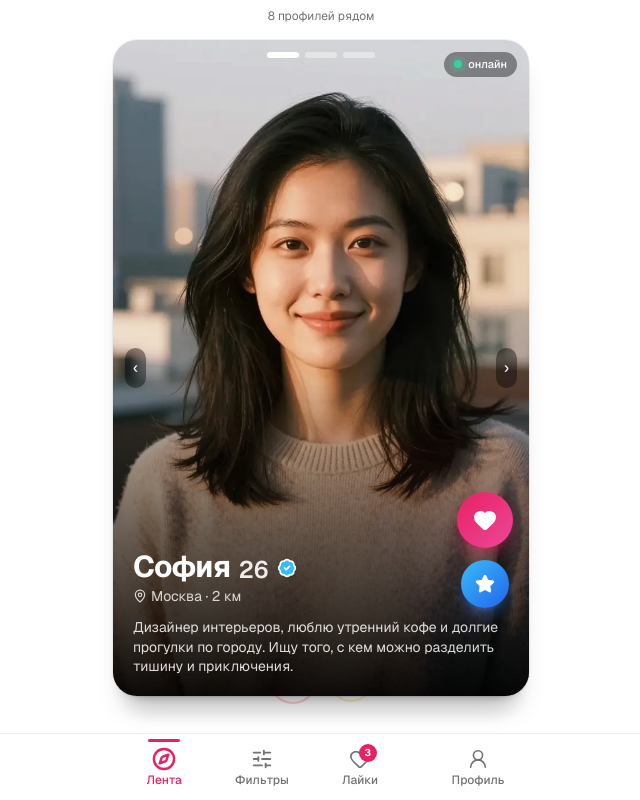
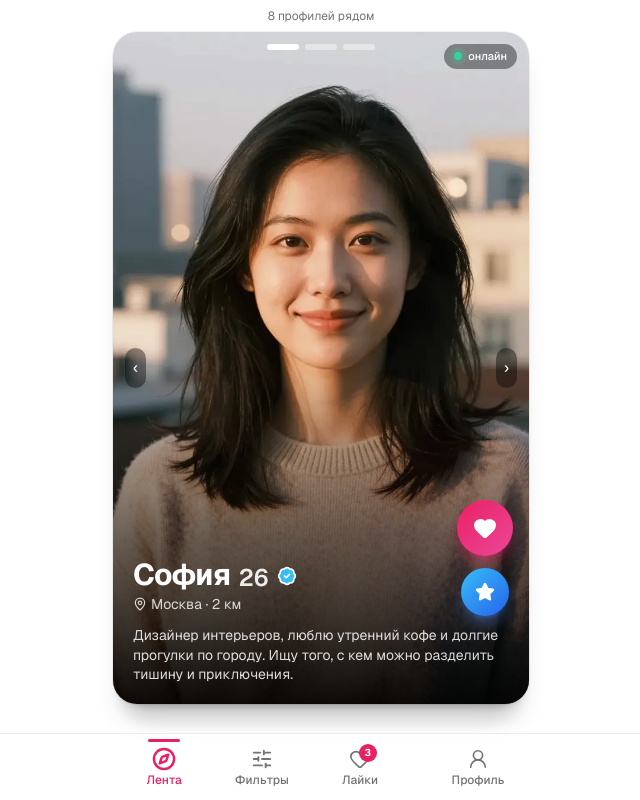
Before and after one commit to Manska2525/VVV-12, a Next.js app: page / in a window 1280 px wide. Shown: the whole page, without its empty margins (319-959 px from the left). Built offline with nearby package versions, Linux system fonts and the light colour scheme.

Commit message:
feat(ui): enable vertical swipe navigation; remove bottom action bar; extend photos down

```diff
--- a/src/components/app/discover-screen.tsx
+++ b/src/components/app/discover-screen.tsx
@@ -1,7 +1,7 @@
 "use client";
 
 import { Filter, RotateCcw, Sparkles, X, Heart, Star } from "lucide-react";
-import { useMemo, useState } from "react";
+import { useMemo, useState, useEffect } from "react";
 import { cn } from "@/lib/utils";
 import { useApp } from "./app-store";
 import { SwipeCard } from "./swipe-card";
@@ -10,8 +10,11 @@ import { hapticImpact } from "@/lib/telegram";
 export function DiscoverScreen() {
   const { deck, swipe, rewind, setFiltersOpen, swipes } = useApp();
   const [lastSwipedId, setLastSwipedId] = useState<string | null>(null);
+  const [navOffset, setNavOffset] = useState(0);
 
-  const visible = useMemo(() => deck.slice(0, 3), [deck]);
+  useEffect(() => setNavOffset(0), [deck.length]);
+
+  const visible = useMemo(() => deck.slice(navOffset, navOffset + 3), [deck, navOffset]);
   const canRewind = Object.keys(swipes).length > 0 && lastSwipedId !== null;
 
   const handleSwipe = (profileId: string, direction: "like" | "pass" | "super") => {
@@ -28,6 +31,14 @@ export function DiscoverScreen() {
     handleSwipe(top.id, direction);
   };
 
+  const goNextProfile = () => {
+    if (navOffset + 1 <= Math.max(0, deck.length - 1)) setNavOffset((s) => s + 1);
+  };
+
+  const goPrevProfile = () => {
+    if (navOffset - 1 >= 0) setNavOffset((s) => s - 1);
+  };
+
   return (
     <div className="flex h-full flex-col">
       <header className="px-5 py-2">
@@ -40,7 +51,7 @@ export function DiscoverScreen() {
         </div>
       </header>
 
-      <div className="relative flex-1 px-4 py-2">
+      <div className="relative flex-1 px-4 py-0">
         {deck.length === 0 ? (
           <EmptyDeck />
         ) : (
@@ -57,6 +68,8 @@ export function DiscoverScreen() {
                     stackIndex={stackIndex}
                     onLike={(id) => handleSwipe(id, "like")}
                     onSuper={(id) => handleSwipe(id, "super")}
+                    onNextProfile={goNextProfile}
+                    onPrevProfile={goPrevProfile}
                   />
                 );
               })}
@@ -64,28 +77,7 @@ export function DiscoverScreen() {
         )}
       </div>
 
-      <div className="absolute inset-x-0 bottom-24 z-20 flex items-center justify-center gap-3 px-6">
-        <ActionButton
-          onClick={() => handleAction("pass")}
-          variant="ghost"
-          ariaLabel="Пропустить"
-          disabled={deck.length === 0}
-        >
-          <X className="h-6 w-6" />
-        </ActionButton>
-        <ActionButton
-          onClick={() => {
-            rewind();
-            hapticImpact("light");
-          }}
-          variant="star"
-          ariaLabel="Отменить действие"
-          disabled={!canRewind}
-        >
-          <RotateCcw className="h-5 w-5" />
-        </ActionButton>
-        {/* like/super moved to card (vertical on photo) */}
-      </div>
+      {/* bottom action buttons removed per request */}
     </div>
   );
 }
```
